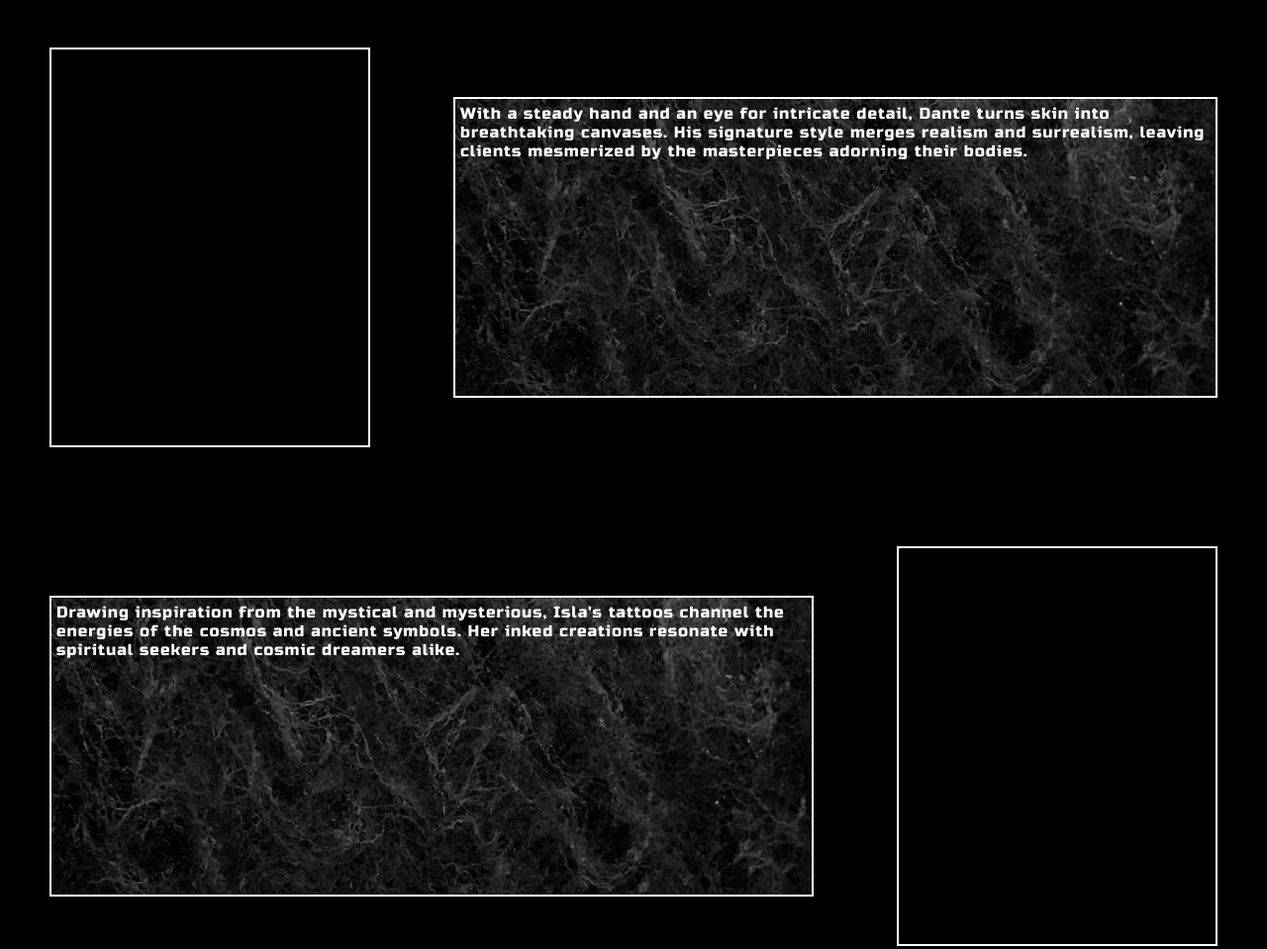
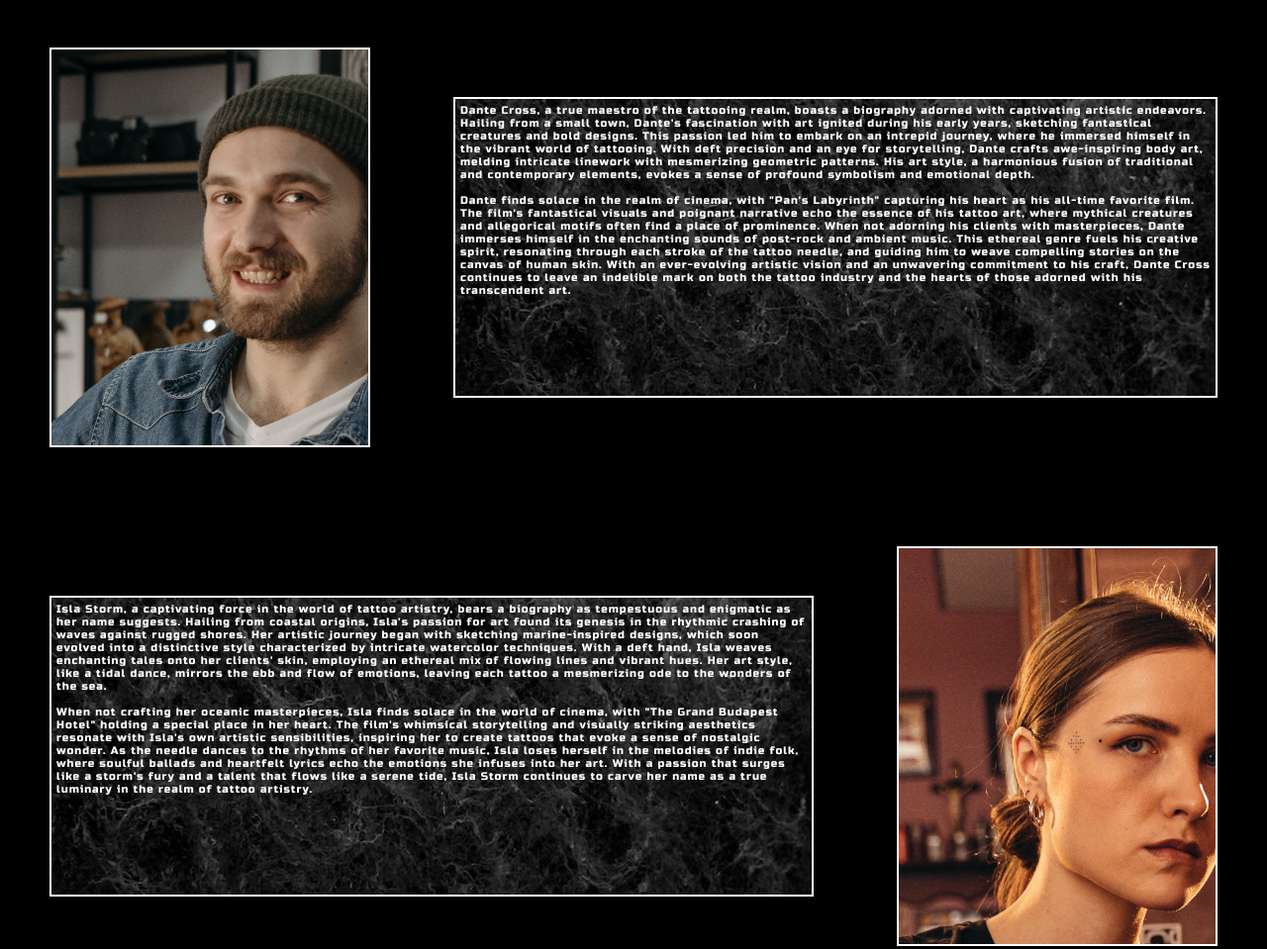
Before and after one commit to R-Chandler/Rebellion-Ink, a plain HTML site: page artists.html in a window 1280 px wide. Shown: the part 802-1761 px from the top of the page at 99% size. Drawn offline with Linux system fonts and the light colour scheme.

Commit message:
continue adding content to site and altering styling

```diff
--- a/artists.html
+++ b/artists.html
@@ -38,17 +38,65 @@
     </section>
     <section id="artist-section">
         <div id="artist-a-image"></div>
-        <div id="artist-a-info" class="info-bg">
-            <p>With a steady hand and an eye for intricate detail, Dante turns skin into breathtaking canvases. His signature style
-            merges realism and surrealism, leaving clients mesmerized by the masterpieces adorning their bodies.
+        <div id="artist-a-info" class="info-bg artist-info">
+            <p>Dante Cross, a true maestro of the tattooing realm, boasts a biography adorned with captivating artistic
+                endeavors.
+                Hailing from a small town, Dante's fascination with art ignited during his early years, sketching
+                fantastical creatures
+                and bold designs. This passion led him to embark on an intrepid journey, where he immersed himself in
+                the vibrant world
+                of tattooing. With deft precision and an eye for storytelling, Dante crafts awe-inspiring body art,
+                melding intricate
+                linework with mesmerizing geometric patterns. His art style, a harmonious fusion of traditional and
+                contemporary
+                elements, evokes a sense of profound symbolism and emotional depth.
+                <br><br>
+                Dante finds solace in the realm of cinema, with "Pan's Labyrinth" capturing
+                his heart as his
+                all-time favorite film. The film's fantastical visuals and poignant narrative echo the essence of his
+                tattoo art, where
+                mythical creatures and allegorical motifs often find a place of prominence. When not adorning his
+                clients with
+                masterpieces, Dante immerses himself in the enchanting sounds of post-rock and ambient music. This
+                ethereal genre fuels
+                his creative spirit, resonating through each stroke of the tattoo needle, and guiding him to weave
+                compelling stories on
+                the canvas of human skin. With an ever-evolving artistic vision and an unwavering commitment to his
+                craft, Dante Cross
+                continues to leave an indelible mark on both the tattoo industry and the hearts of those adorned with
+                his transcendent
+                art.
             </p>
         </div>
     </section>
     <section id="artist-section">
         <div id="artist-b-image"></div>
-        <div id="artist-b-info" class="info-bg">
-            <p>Drawing inspiration from the mystical and mysterious, Isla's tattoos channel the energies of the cosmos and ancient
-            symbols. Her inked creations resonate with spiritual seekers and cosmic dreamers alike.
+        <div id="artist-b-info" class="info-bg artist-info">
+            <p>Isla Storm, a captivating force in the world of tattoo artistry, bears a biography as tempestuous and
+                enigmatic as her
+                name suggests. Hailing from coastal origins, Isla's passion for art found its genesis in the rhythmic
+                crashing of waves
+                against rugged shores. Her artistic journey began with sketching marine-inspired designs, which soon
+                evolved into a
+                distinctive style characterized by intricate watercolor techniques. With a deft hand, Isla weaves
+                enchanting tales onto
+                her clients' skin, employing an ethereal mix of flowing lines and vibrant hues. Her art style, like a
+                tidal dance,
+                mirrors the ebb and flow of emotions, leaving each tattoo a mesmerizing ode to the wonders of the sea.
+                <br><br>
+                When not crafting her oceanic masterpieces, Isla finds solace in the world of cinema, with "The Grand
+                Budapest Hotel"
+                holding a special place in her heart. The film's whimsical storytelling and visually striking aesthetics
+                resonate with
+                Isla's own artistic sensibilities, inspiring her to create tattoos that evoke a sense of nostalgic
+                wonder. As the needle
+                dances to the rhythms of her favorite music, Isla loses herself in the melodies of indie folk, where
+                soulful ballads and
+                heartfelt lyrics echo the emotions she infuses into her art. With a passion that surges like a storm's
+                fury and a talent
+                that flows like a serene tide, Isla Storm continues to carve her name as a true luminary in the realm of
+                tattoo
+                artistry.
             </p>
         </div>
     </section>
--- a/assets/css/style.css
+++ b/assets/css/style.css
@@ -81,7 +81,7 @@ header {
     top: 30%;
     text-align: center;
     width: 60%;
-    background-color: rgba(201, 201, 201, .4);
+    background-color: rgba(54, 69, 79, .8);
     margin: 0 20% 0 20%;
     border-radius: 50px;
 }
@@ -155,7 +155,7 @@ header {
     position: relative;
     width: 25%;
     border: solid 5px #ffffff;
-    height: 500px;
+    height: 400px;
     border-radius: 15px;
     display: inline-block;
     margin: 3%;
@@ -166,7 +166,7 @@ header {
     width: 25%;
     margin: 0 auto;
     border: solid 5px #ffffff;
-    height: 500px;
+    height: 400px;
     border-radius: 15px;
     display: inline-block;
     margin: 3%;
@@ -175,27 +175,18 @@ header {
 #about-right {
     position: relative;
     width: 25%;
-    height: 500px;
+    height: 400px;
     border: solid 5px #ffffff;
     border-radius: 15px;
     display: inline-block;
     margin: 3%;
 }
 
-.about-img {
-    position: absolute;
-    left: 50%;
-    height: 70px;
-    width: 70px;
-    margin-left: -35px;
-    padding-top: 30px;
-}
-
 .info-box>h3 {
     position: relative;
-    top: 20%;
+    top: 5%;
     text-align: center;
-    font-size: 200%;
+    font-size: 1.75em;
     letter-spacing: 2px;
     padding: 50px;
     text-decoration: underline;
@@ -204,7 +195,7 @@ header {
 
 .info-box>p {
     position: absolute;
-    font-size: 15px;
+    font-size: 0.8em;
     width: 90%;
     text-align: center;
     margin: 0 auto;
@@ -271,7 +262,7 @@ header {
     position: relative;
     color: #4EDE26;
     text-align: center;
-    background-color: rgba(201, 201, 201, .4);
+    background-color: rgba(54, 69, 79, .8);
     margin: 20% 20% 0 20%;
     border-radius: 30px;
 }
@@ -383,6 +374,8 @@ footer {
 }
 
 #artist-a-image {
+    background: url('../images/artist-male.jpg');
+    background-size: cover;
     width: 25%;
     height: 400px;
     float: left;
@@ -399,6 +392,8 @@ footer {
 }
 
 #artist-b-image {
+    background: url('../images/artist-female.jpg');
+    background-size: cover;
     width: 25%;
     height: 400px;
     float: right;
@@ -412,6 +407,10 @@ footer {
     float: left;
     margin: 100px 50px;
     border: 2px solid #ffffff;
+}
+
+.artist-info>p {
+    font-size: 0.85vw;
 }
 
 #artist-section p {
@@ -451,7 +450,7 @@ footer {
     border-radius: 50%;
     margin-top: 50px;
     border: 2px solid #ffffff;
-    background-color: rgba(201, 201, 201, .4);
+    background-color: rgba(54, 69, 79, .8);
 }
 
 #contact-box>i {
```
Also changed, not shown: index.html (+20 -15 lines).
